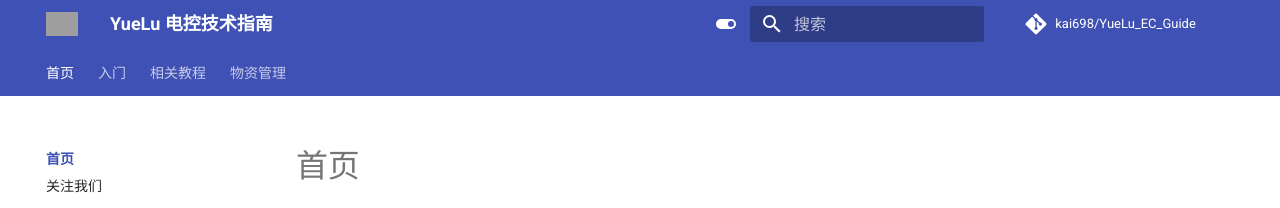
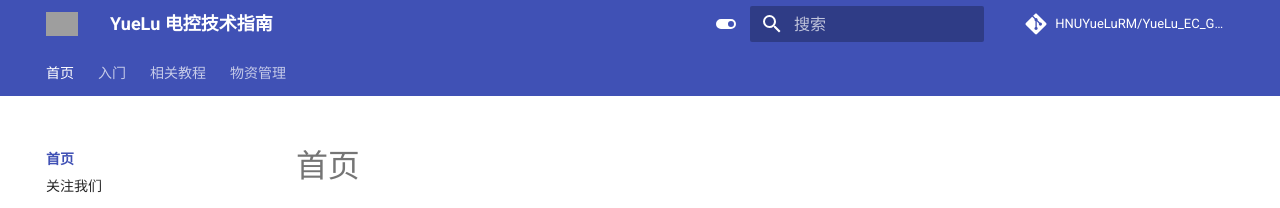
Before and after one commit to HNUYueLuRM/YueLu_EC_Guide, an MkDocs documentation site: the page built from docs/index.md, in a window 1280 px wide. Shown: the top 208 px of the page. Built offline with MkDocs 1.6.1 and Material for MkDocs 9.7.7, drawn with Linux system fonts in a browser that asks for light colours; comment, search, counter and statistics services are not loaded; grey boxes are pictures that could not be loaded.

Commit message:
迁移至战队github仓库

```diff
--- a/mkdocs.yml
+++ b/mkdocs.yml
@@ -1,7 +1,7 @@
 site_name: YueLu 电控技术指南
 copyright: Copyright &copy; EC Group, YueLu, Hunan University
-repo_url: https://github.com/kai698/YueLu_EC_Guide
-repo_name: kai698/YueLu_EC_Guide
+repo_url: https://github.com/HNUYueLuRM/YueLu_EC_Guide
+repo_name: HNUYueLuRM/YueLu_EC_Guide
 
 nav:
   - 首页:
@@ -64,4 +64,4 @@ markdown_extensions:
 extra:
   social:
     - icon: fontawesome/brands/github
-      link: https://github.com/kai698/YueLu_EC_Guide
+      link: https://github.com/HNUYueLuRM/YueLu_EC_Guide
```
